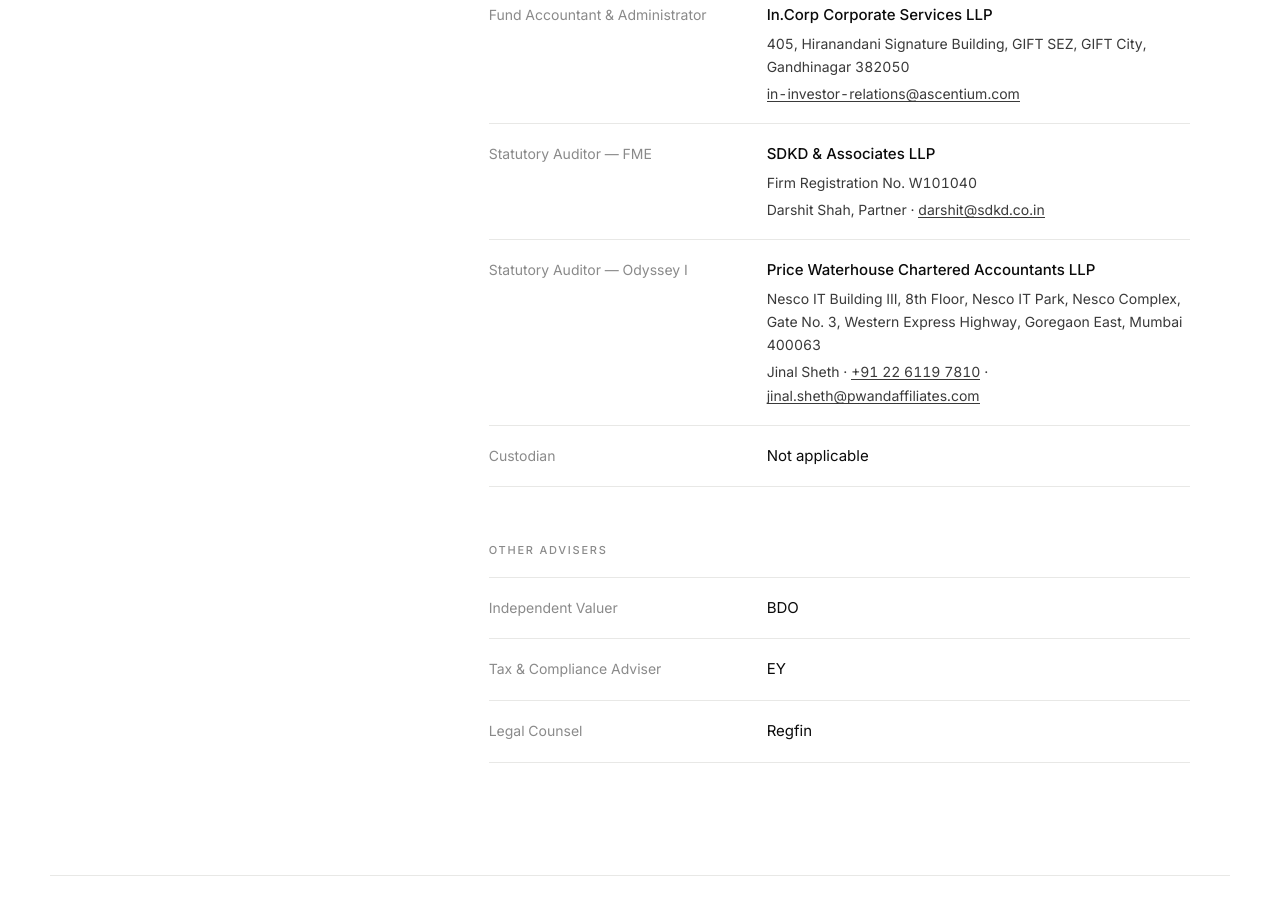
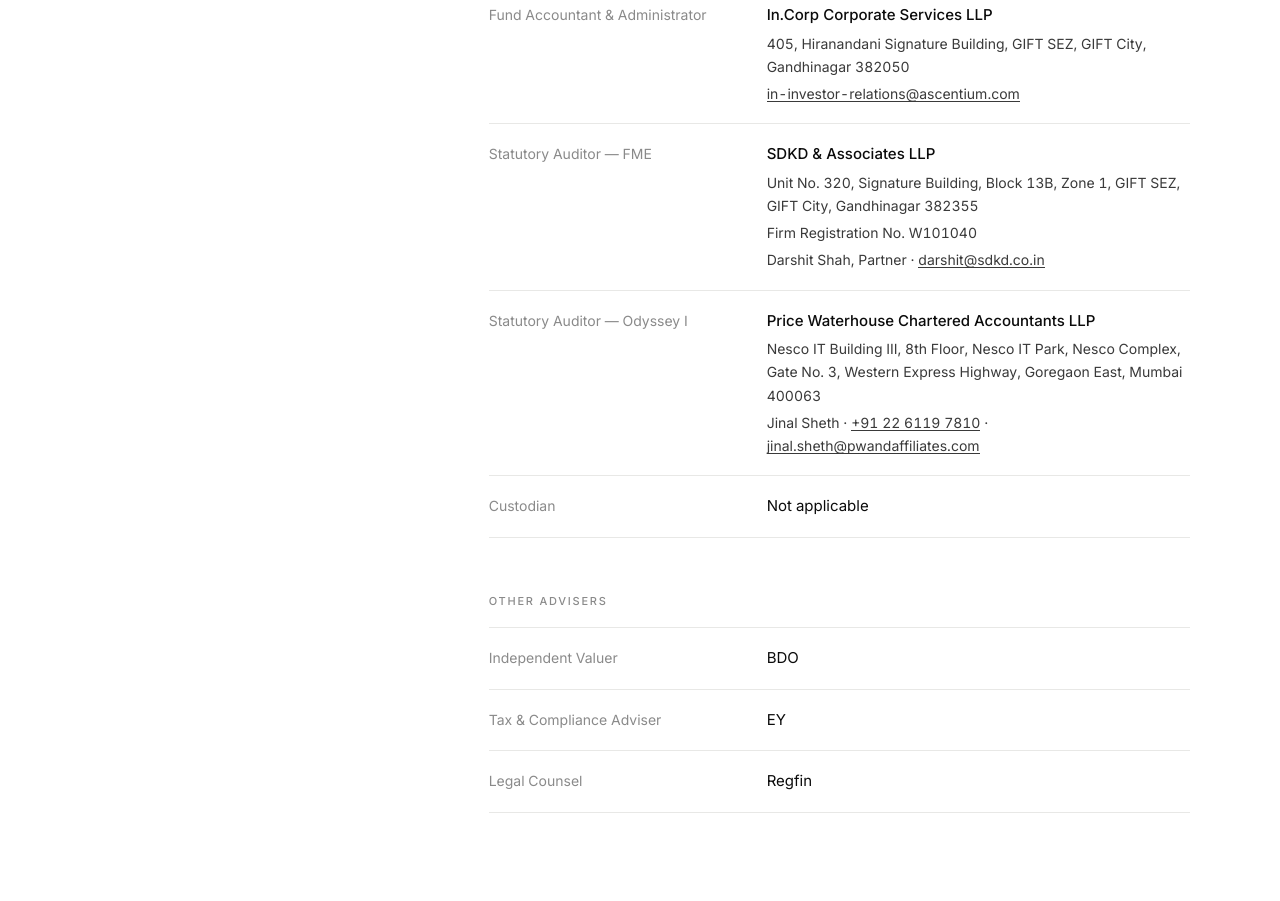
Before and after one commit to aaryaman/anabatic-gift-website, a plain HTML site: page index.html in a window 1280 px wide. Shown: the part 3042-3943 px from the top of the page. Drawn offline with Linux system fonts and the light colour scheme.

Commit message:
Add SDKD & Associates address
Co-Authored-By: Claude Opus 5.5 <noreply@anthropic.com>

```diff
--- a/index.html
+++ b/index.html
@@ -249,6 +249,7 @@
             <span class="sub">405, Hiranandani Signature Building, GIFT SEZ, GIFT City, Gandhinagar 382050</span>
             <span class="sub"><a href="mailto:in-investor-relations@ascentium.com">in-investor-relations@ascentium.com</a></span></div></div>
           <div class="row"><div class="k">Statutory Auditor — FME</div><div class="v"><strong>SDKD &amp; Associates LLP</strong>
+            <span class="sub">Unit No. 320, Signature Building, Block 13B, Zone 1, GIFT SEZ, GIFT City, Gandhinagar 382355</span>
             <span class="sub">Firm Registration No. W101040</span>
             <span class="sub">Darshit Shah, Partner · <a href="mailto:darshit@sdkd.co.in">darshit@sdkd.co.in</a></span></div></div>
           <div class="row"><div class="k">Statutory Auditor — Odyssey I</div><div class="v"><strong>Price Waterhouse Chartered Accountants LLP</strong>
```
